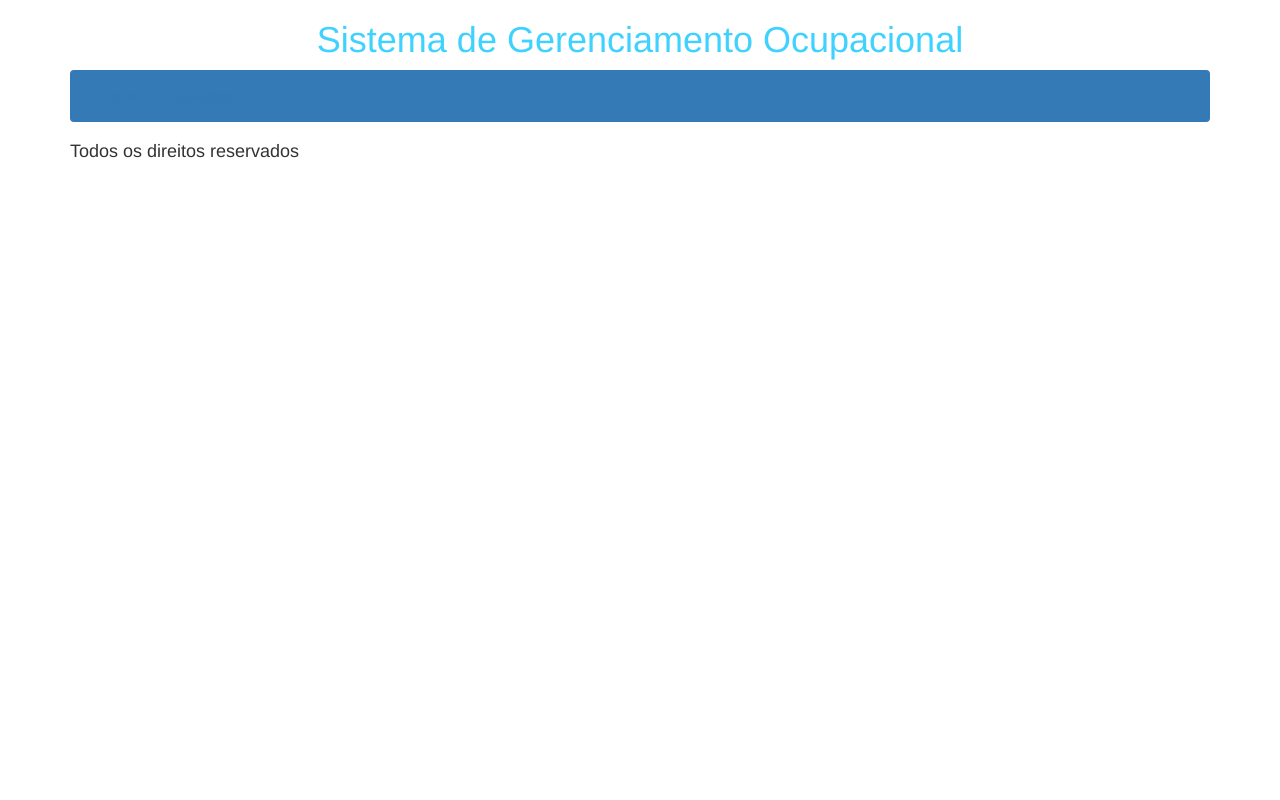
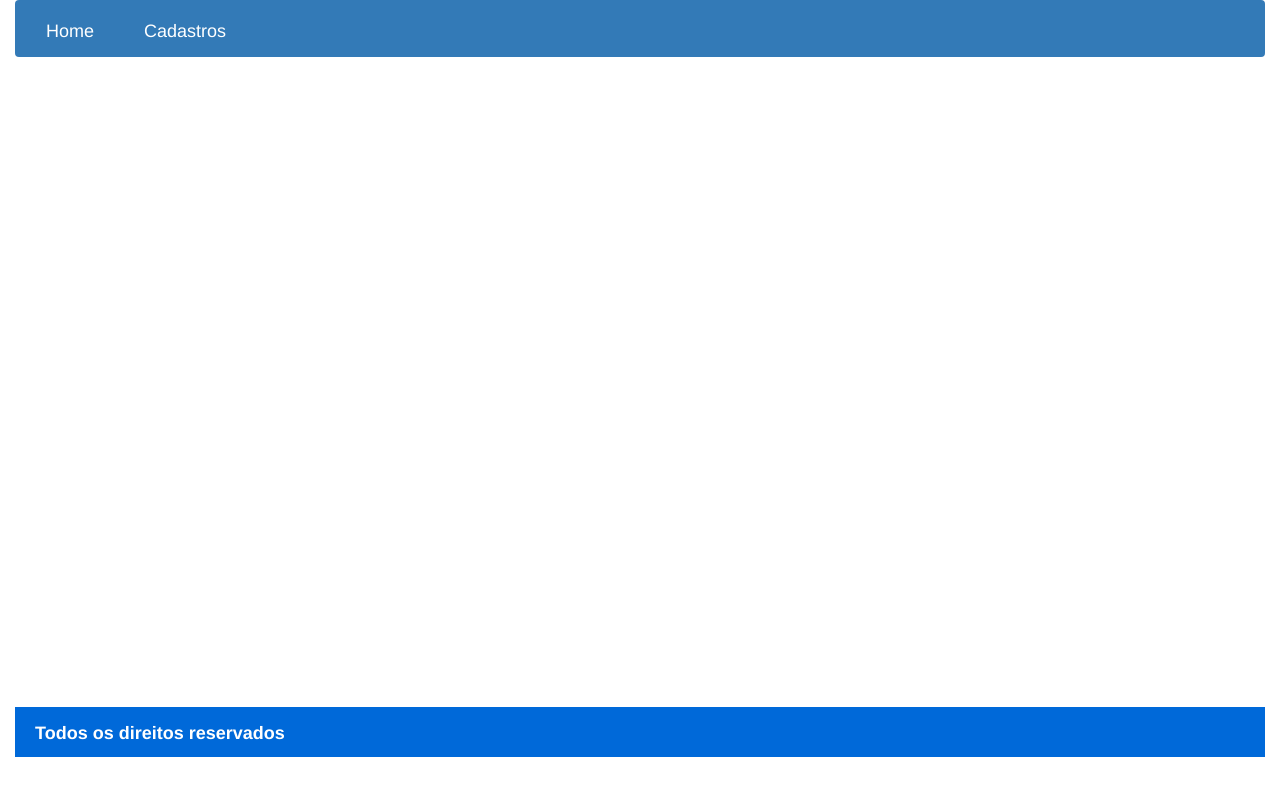
Before and after one commit to osmarsaraivagit/sigat, a Django app: template core/templates/core/home.html in a window 1280 px wide. Run offline with Django 4.2, Linux system fonts and the light colour scheme; the template is opened without the code that fills it, so the values that code supplies are empty; some libraries are stand-ins or nearby versions.

Commit message:
localidades commit

```diff
--- a/core/static/css/estilo.css
+++ b/core/static/css/estilo.css
@@ -1,9 +1,78 @@
-label{padding:0; padding-top:6px;}
+label{ text-align:right; padding-top: 5px;}
+input{
+    border: 1px solid #ccc; padding-top: 5px;
+}
 
-.topo{color: rgba(41, 205, 255, 0.897); margin:auto; text-align: center;}
+.topo{ color:darkblue; margin:auto; text-align: center;}
 
-#corpo{background-color:rgb(223, 229, 233); width:400px; height:220px; margin:auto;
-text-align:center}
+#corpo{ background-color:#fff; width: 400px; height: 220px; margin: auto;
+    text-align: center;}
 
-#title{background-color: rgba(rgba(41, 205, 255, 0.897); color: hsl(0, 0%, 100%); width: 400px;
-height: 40px; margin: auto; margin-bottom: 20px; text-align: center; padding-top: 8px; font-size: 15px;}
+#title{ background-color:#163550; color: #fff; width: 400px;
+    height: 40px; margin: auto; margin-bottom: 20px; text-align: center; padding-top: 8px; font-size: 16px;}
+
+#corpo2{ min-height: 600px;}
+
+.form1{
+    background-color:#e6f2ff; width:550px; height:110px; margin:auto; border:solid #CCC 1px;
+    margin-top:30px; padding-top:40px;
+}
+.botoes{
+    width:100%; margin:auto; margin-top:10px; margin-bottom:10px; margin-left: 20px;
+    background-color:#FFF; cursor:pointer;
+}
+
+.pagination {
+    margin-botton:20px; font-size: 18px;
+}
+
+.titulo{
+    height:40px;
+    background:#fff;
+    color:darkblue;
+    font-family:Arial, Helvetica, sans-serif;
+    text-align:center;
+    font-size: 20px;
+    font-weight: bold;
+    border-top: solid 1px #335070;
+    border-bottom: solid 1px #335070;
+    margin:auto;
+    margin-top:10px;
+    margin-bottom: 30px;
+    padding-top: 5px;
+}
+.navbar-light .navbar-nav .nav-link {
+    color:#fff; padding-left: 15px; padding-top: 10px; font-size: 18px; margin-right: 20px;
+    text-decoration: none;
+}
+.navbar-light .navbar-nav .nav-link:hover, .navbar-light .navbar-nav .nav-link:focus {
+    color: rgba(0, 0, 0, 0.7);
+    background-color: #007bff;
+    }
+
+.navbar-collapse {
+    padding-top: 10px;
+}
+
+.dropdown-item {
+    display: block;
+    width: 100%;
+    padding: .25rem 1.5rem;
+    clear: both;
+    font-weight: 400;
+    font-size: 16px;
+    color: #212529;
+    text-align: inherit;
+    white-space: nowrap;
+    background-color: transparent;
+    border: 0;
+}
+
+/* Comandos para o Rodapé*/
+footer{
+    background-color: #0069d9; height: 50px; padding-top: 7px; padding-left: 20px;
+    color: #fff; margin-top: 30px;
+}
+footer h4{
+    color: #fff; font-weight: bold;
+}
--- a/core/templates/base.html
+++ b/core/templates/base.html
@@ -14,15 +14,14 @@
 </head>
 <body>
 
-<div class="container">
+<div class="container-fluid">
 
-    <div class="topo">
-        <h1>Sistema de Gerenciamento Ocupacional</h1>
-    </div>
 
     <nav class="navbar navbar-expand-lg navbar-light bg-primary">
 
+
         <div class="collapse navbar-collapse" id="navbarSupportedContent">
+
             <ul class="nav navbar-nav navbar-left">
 
                 <li class="nav-item">
@@ -40,8 +39,10 @@
                         <a class="dropdown-item" href="#">Exames</a>
                         <a class="dropdown-item" href="#">Grupos Homogêneos</a>
                     </div>
+
                 </li>
             </ul>
+
 
     </nav>
     {% block content %}
```
Also changed, not shown: templates/registration/login.html (+4 -3 lines).
